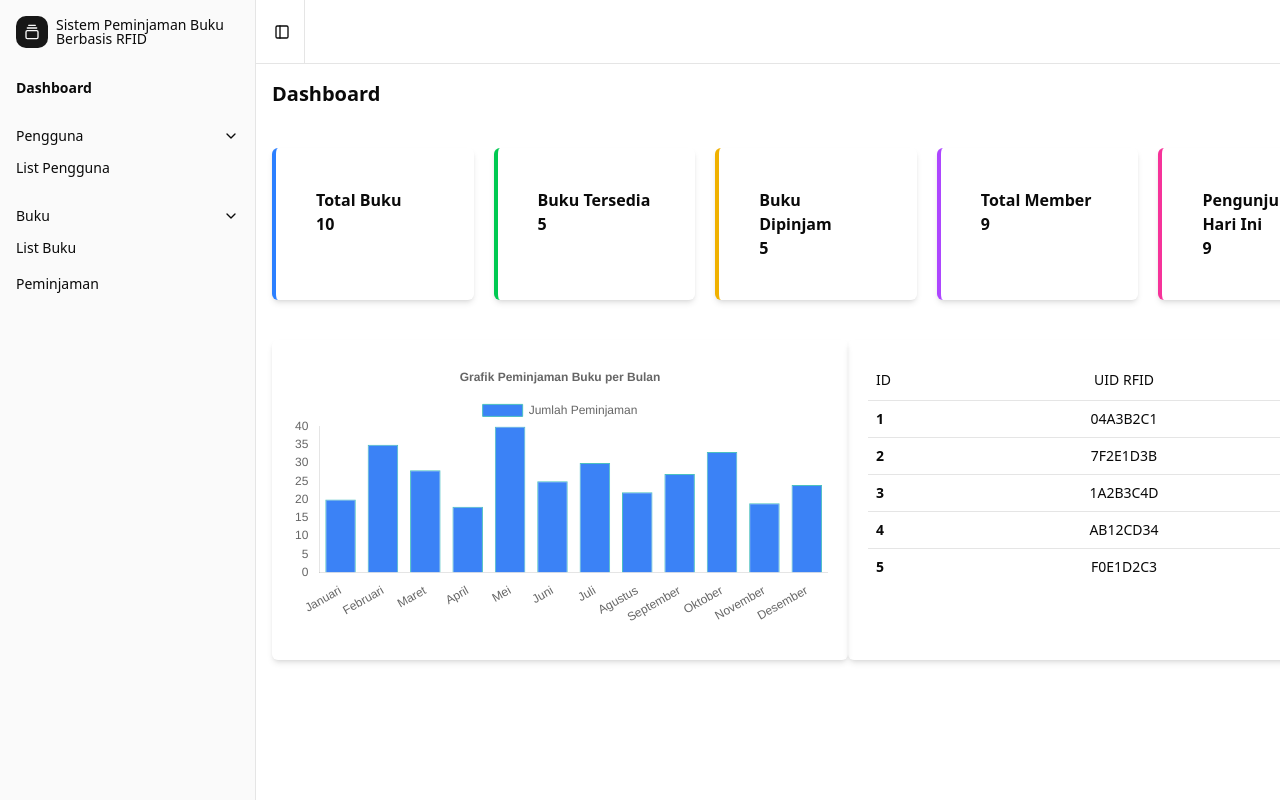
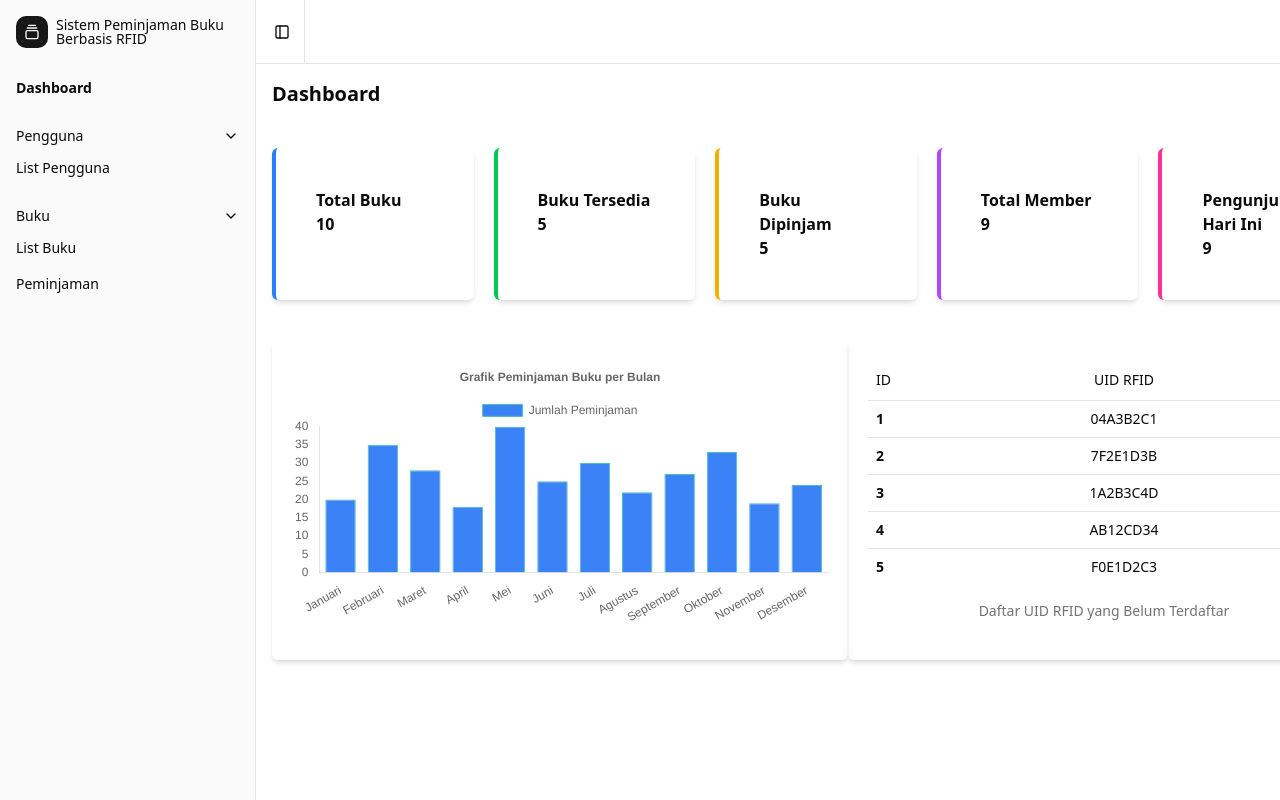
Before and after one commit to Tomiyaf/fe-peminjaman-buku-rfid, a React (Vite) app: page / in a window 1280 px wide. Shown: the top 800 px of the page. Built offline with nearby package versions, Linux system fonts and the light colour scheme.

Commit message:
update rfid table

```diff
--- a/src/pages/Dashboard.jsx
+++ b/src/pages/Dashboard.jsx
@@ -56,7 +56,7 @@ export default Dashboard;
 function TableRFID({ dataRFID }) {
   return (
     <Table className="">
-      {/* <TableCaption>Daftar UID RFID</TableCaption> */}
+      <TableCaption>Daftar UID RFID yang Belum Terdaftar</TableCaption>
       <TableHeader>
         <TableRow>
           <TableHead className="w-10">ID</TableHead>
```
